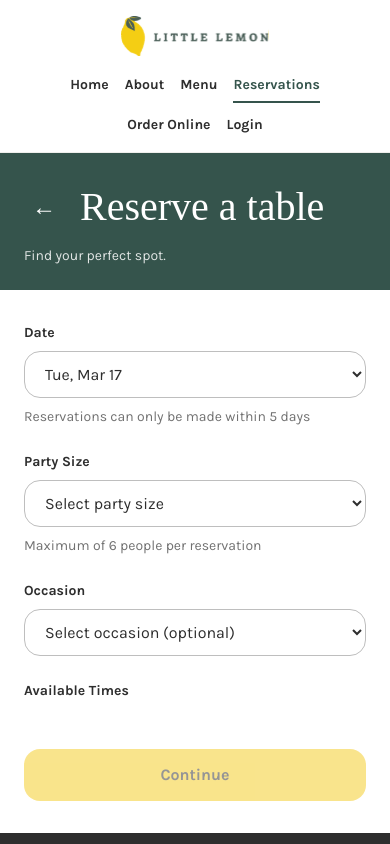
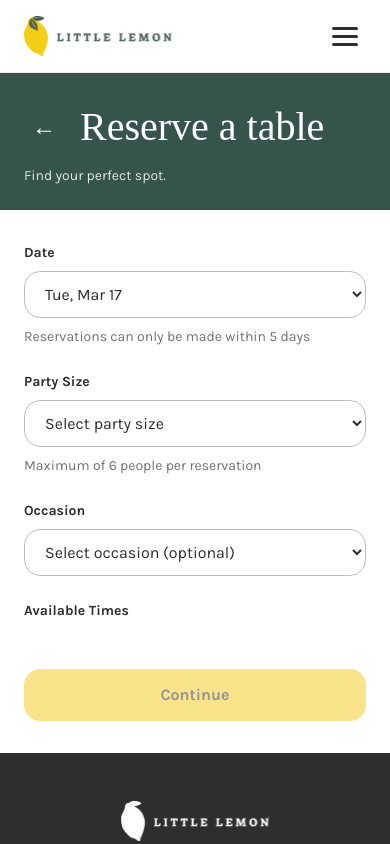
Before and after one commit to jyepe/little-lemon, a React (Vite) app: page /reservations in a window 390 px wide. Shown: the top 844 px of the page. Built offline with nearby package versions, Linux system fonts and the light colour scheme; a web font is replaced by a local one.

Commit message:
added menu navigation for mobile

```diff
--- a/src/components/Header/Header.css
+++ b/src/components/Header/Header.css
@@ -11,6 +11,7 @@
     align-items: center;
     justify-content: space-between;
     padding-block: var(--spacing-sm);
+    position: relative;
 }
 
 .header__logo {
@@ -41,19 +42,86 @@
     border-bottom: 2px solid var(--color-primary-green);
 }
 
+/* ─── Hamburger Button ─── */
+
+.header__hamburger {
+    display: none;
+    flex-direction: column;
+    justify-content: center;
+    gap: 5px;
+    background: none;
+    border: none;
+    cursor: pointer;
+    padding: var(--spacing-xs);
+    z-index: 110;
+    margin-left: auto;
+}
+
+.header__hamburger-bar {
+    display: block;
+    width: 26px;
+    height: 3px;
+    border-radius: 2px;
+    background-color: var(--color-neutral-dark);
+    transition: transform 0.3s ease, opacity 0.3s ease;
+}
+
+/* Animate bars into an X when open */
+.header__hamburger--open .header__hamburger-bar:nth-child(1) {
+    transform: translateY(8px) rotate(45deg);
+}
+
+.header__hamburger--open .header__hamburger-bar:nth-child(2) {
+    opacity: 0;
+}
+
+.header__hamburger--open .header__hamburger-bar:nth-child(3) {
+    transform: translateY(-8px) rotate(-45deg);
+}
+
+/* ─── Mobile Styles ─── */
+
 @media (max-width: 768px) {
-    .header__nav {
-        gap: var(--spacing-sm);
-        flex-wrap: wrap;
-        justify-content: center;
+    .header__hamburger {
+        display: flex;
     }
 
-    .header__inner {
+    .header__nav {
+        display: none;
         flex-direction: column;
-        gap: var(--spacing-sm);
+        gap: 0;
+        position: absolute;
+        top: 100%;
+        left: 0;
+        right: 0;
+        background-color: var(--color-white);
+        border-bottom: 1px solid var(--color-neutral-light);
+        box-shadow: 0 4px 12px oklch(0 0 0 / 0.08);
+        padding: var(--spacing-sm) 0;
+    }
+
+    .header__nav--open {
+        display: flex;
+    }
+
+    .header__nav li {
+        width: 100%;
     }
 
     .header__link {
-        font-size: var(--font-size-small);
+        display: block;
+        padding: var(--spacing-sm) var(--spacing-lg);
+        font-size: var(--font-size-body);
+        border-bottom: none;
+    }
+
+    .header__link:hover,
+    .header__link:focus-visible {
+        background-color: oklch(0.97 0 0);
+    }
+
+    .header__link--active {
+        border-bottom: none;
+        background-color: oklch(0.95 0.03 155);
     }
 }
--- a/src/components/Header/Header.jsx
+++ b/src/components/Header/Header.jsx
@@ -1,8 +1,10 @@
+import { useState } from "react";
 import { Link, useLocation } from "react-router-dom";
 import "./Header.css";
 
 function Header() {
     const location = useLocation();
+    const [menuOpen, setMenuOpen] = useState(false);
 
     const navLinks = [
         { label: "Home", path: "/" },
@@ -23,8 +25,24 @@ function Header() {
                         className="header__logo"
                     />
                 </Link>
+                <button
+                    className={`header__hamburger${menuOpen ? " header__hamburger--open" : ""}`}
+                    onClick={() => setMenuOpen((prev) => !prev)}
+                    aria-label={menuOpen ? "Close navigation menu" : "Open navigation menu"}
+                    aria-expanded={menuOpen}
+                    aria-controls="main-nav"
+                    id="hamburger-btn"
+                >
+                    <span className="header__hamburger-bar" />
+                    <span className="header__hamburger-bar" />
+                    <span className="header__hamburger-bar" />
+                </button>
                 <nav aria-label="Main navigation">
-                    <ul className="header__nav" role="menubar">
+                    <ul
+                        className={`header__nav${menuOpen ? " header__nav--open" : ""}`}
+                        role="menubar"
+                        id="main-nav"
+                    >
                         {navLinks.map((link) => (
                             <li key={link.path} role="none">
                                 <Link
@@ -40,6 +58,7 @@ function Header() {
                                             ? "page"
                                             : undefined
                                     }
+                                    onClick={() => setMenuOpen(false)}
                                 >
                                     {link.label}
                                 </Link>
```
